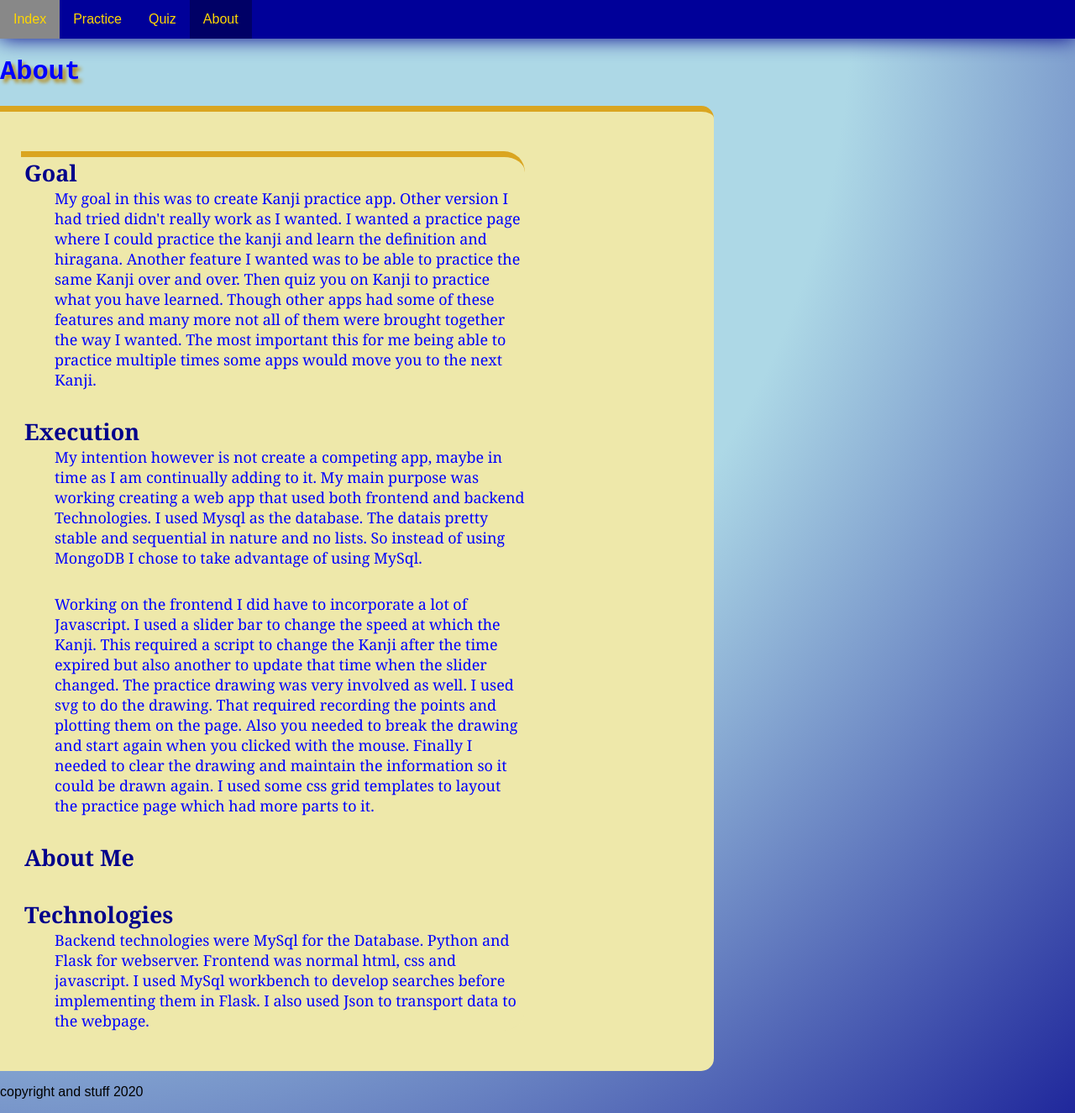
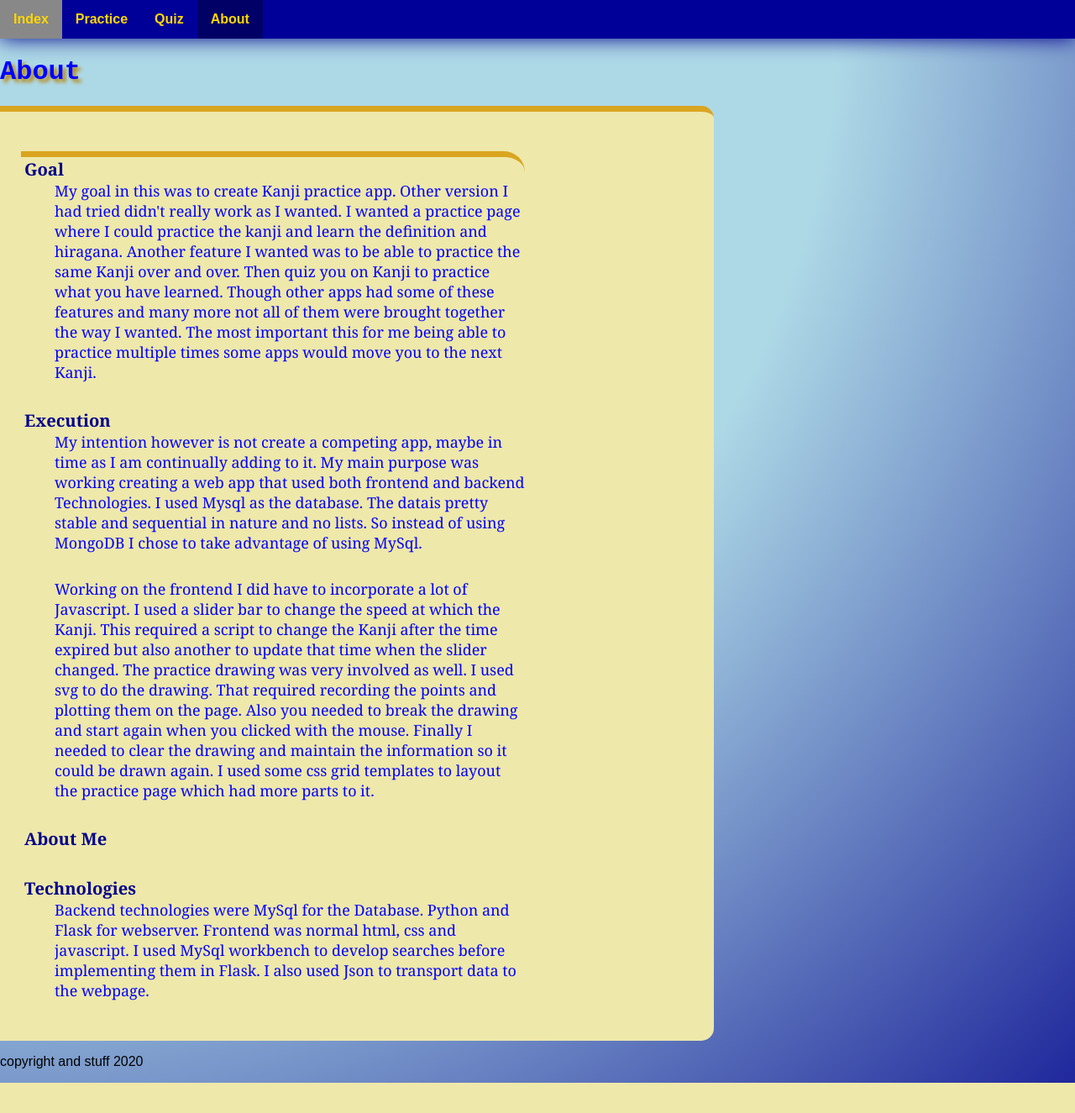
Before and after one commit to LeoKnox/cavern_game, a Flask app: page /about in a window 1280 px wide. Shown: the whole page at 84% size. After the commit the page ends 1289 px from the top, so only its background shows below. Run offline with Flask 2, Linux system fonts and the light colour scheme.

Commit message:
Add files via upload

```diff
--- a/application/static/css/styles.css
+++ b/application/static/css/styles.css
@@ -39,6 +39,7 @@ table {
 .nav_li a {
     display: block;
     color: gold;
+    font-weight: bold;
     text-align: center;
     padding: 14px 16px;
     text-decoration: none;
@@ -246,6 +247,10 @@ h1 {
     color: green;
 }
 
+.about_dt {
+    font-size: .9em;
+}
+
 .about_dd {
     font-size: .8em;
     color: blue;
--- a/application/templates/about.html
+++ b/application/templates/about.html
@@ -4,7 +4,7 @@
     <h1>About</h1>
     <div class="content">
         <dl>
-            <dt>Goal</dt>
+            <dt class="about_dt">Goal</dt>
             <dd class="about_dd">My goal in this was to create Kanji practice app. Other version I had tried didn't really
                 work as I wanted. I wanted a practice page where I could practice the kanji and learn the
                 definition and hiragana. Another feature I wanted was to be able to practice the same Kanji
@@ -14,7 +14,7 @@
                 the next Kanji.
             </dd>
             <br/>
-            <dt>Execution</dt>
+            <dt class="about_dt">Execution</dt>
             <dd class="about_dd">
                 My intention however is not create a competing app, maybe in time as I am continually adding to
                 it. My main purpose was working creating a web app that used both frontend and backend Technologies.
@@ -32,9 +32,9 @@
                 templates to layout the practice page which had more parts to it.
             </dd>
             <br/>
-            <dt>About Me</dt>
+            <dt class="about_dt">About Me</dt>
             <br/>
-            <dt>Technologies</dt>
+            <dt class="about_dt">Technologies</dt>
             <dd class="about_dd">
                 Backend technologies were MySql for the Database. Python and Flask for webserver. Frontend was normal
                 html, css and javascript. I used MySql workbench to develop searches before implementing them in Flask.
```
